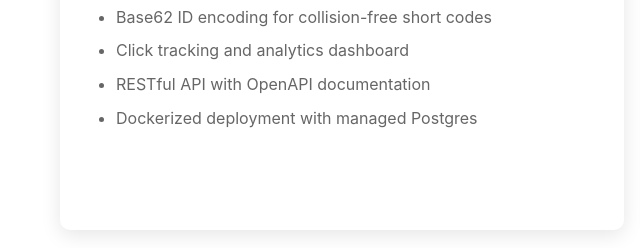
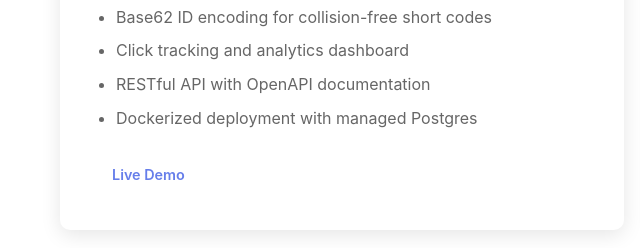
Before and after one commit to YashDandriyal/YashDandriyal.github.io, a plain HTML site: page index.html in a window 1280 px wide. Shown: the part 2051-2299 px from the top of the page, 0-640 px from the left. Drawn offline with Linux system fonts and the light colour scheme.

Commit message:
Fixed URL shortener Live demo link

```diff
--- a/index.html
+++ b/index.html
@@ -104,8 +104,7 @@
                         <li>Dockerized deployment with managed Postgres</li>
                     </ul>
                     <div class="project-links">
-                        <!--<a href="#" target="_blank" class="btn btn-small btn-primary">Live Demo</a>
-                    -->
+                        <a href="https://short.yashdandriyal.xyz" target="_blank" class="btn btn-small btn-primary">Live Demo</a>
                         <a href="https://github.com/YOUR_USERNAME/url-shortener" target="_blank" class="btn btn-small btn-secondary">Source Code</a>
                     </div>
                 </div>
```
